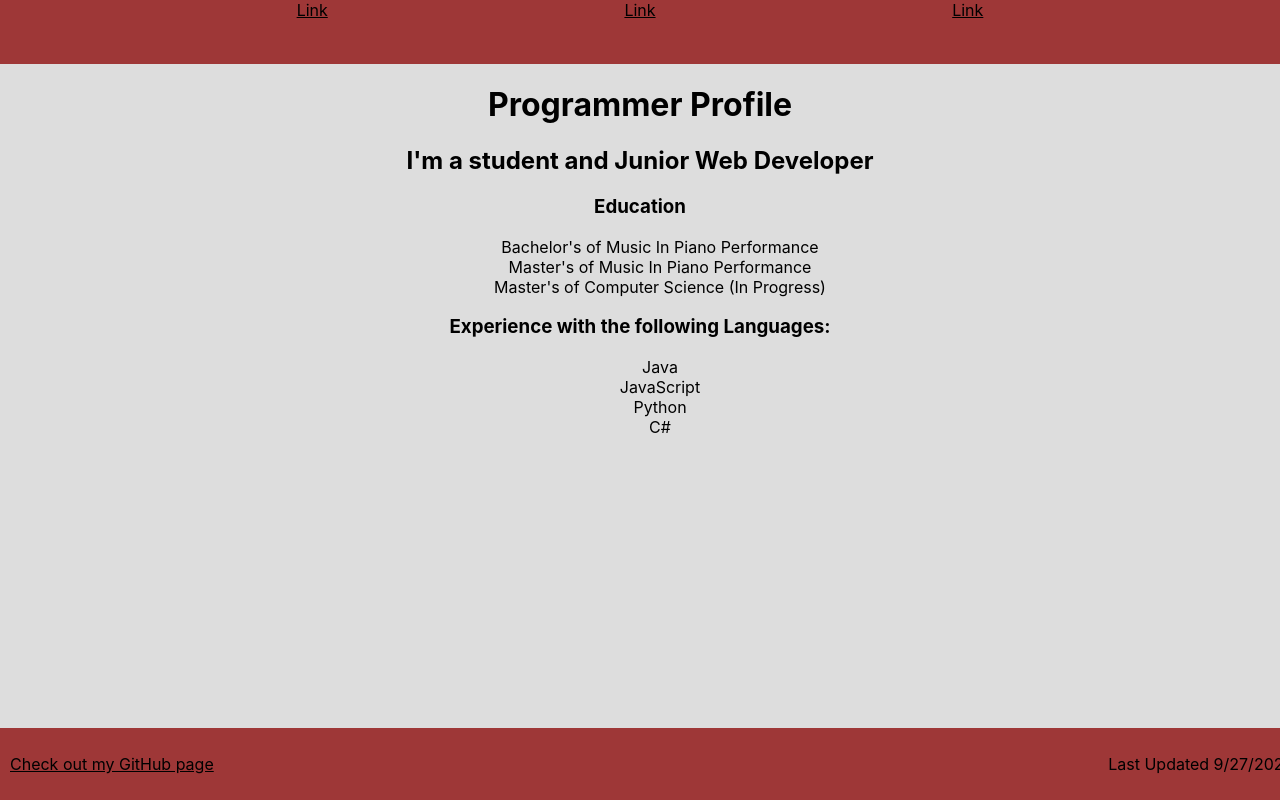
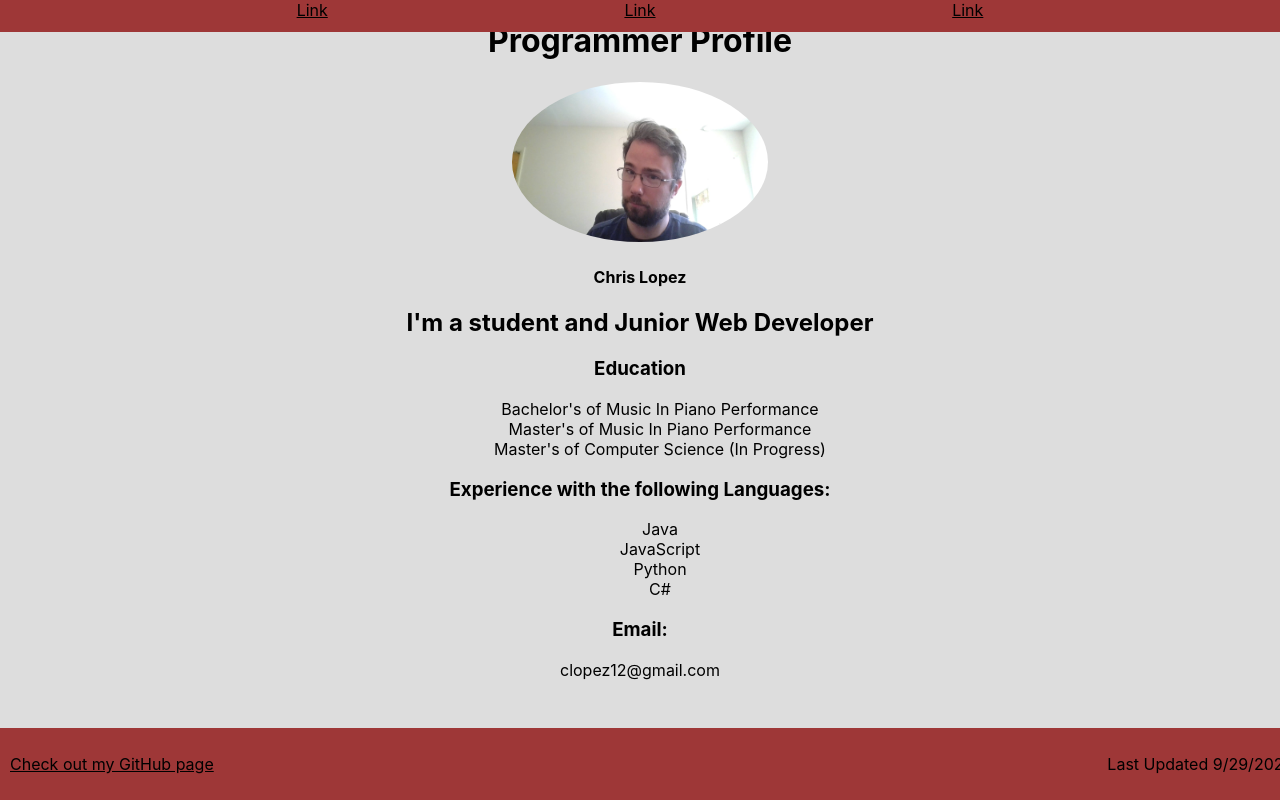
Before and after one commit to COSC631-2021Fall/profile-app-CLopez08, a React (Create React App) app in the folder profile-app/: page / in a window 1280 px wide. Built offline with nearby package versions, Linux system fonts and the light colour scheme.

Commit message:
Add picture and fix info display

```diff
--- a/profile-app/src/App.css
+++ b/profile-app/src/App.css
@@ -4,8 +4,13 @@
   position: absolute;
   left: 0;
   width: 100%;
-  overflow: hidden;
+  overflow:scroll;
   text-align: center;
+}
+
+.info{
+  height: 100%;
+  width: 100%;
 }
 
 a{
@@ -27,11 +32,21 @@ li {
   list-style-type: none;
 }
 
+img {
+  height: 20%;
+  Width: 20%;
+  border-radius: 70%;
+
+}
+
 .Nav {
   background-color: #9e3737;
-  height: 8%;
+  height: 4%;
   display: flex;
   justify-content: space-evenly;
+  position: fixed; /* Set the navbar to fixed position */
+  top: 0; /* Position the navbar at the top of the page */
+  width: 100%;
 }
 
 .Nav a:hover {
--- a/profile-app/src/App.js
+++ b/profile-app/src/App.js
@@ -1,16 +1,23 @@
 import './App.css';
 import Footer from './Components/Footer';
-import { Languages, Education } from './Components/About';
+import { Languages, Education, Contact } from './Components/About';
 import Nav from './Components/Nav';
+import image from './Me.jpg';
 
 function App() {
   return (
     <div className="App">
+
       <Nav />
-      <h1>Programmer Profile</h1>
-      <h2>I'm a student and Junior Web Developer</h2>
-      <Education />
-      <Languages />
+      <div className="info">
+        <h1>Programmer Profile</h1>
+        <img src={ image } alt="Chris"></img>
+        <h4>Chris Lopez</h4>
+        <h2>I'm a student and Junior Web Developer</h2>
+        <Education />
+        <Languages />
+        <Contact/>
+      </div>
       <Footer />
     </div>
 
--- a/profile-app/src/Components/About.js
+++ b/profile-app/src/Components/About.js
@@ -27,6 +27,15 @@ function Languages() {
     );
   }
 
+  function Contact() {
+    return (
+      <div className="Contact">
+        <h3>Email: </h3>
+        <p>clopez12@gmail.com</p>
+      </div>
+    );
+  }
 
-export {Education, Languages};
+
+export {Education, Languages, Contact};
 export default Education;
--- a/profile-app/src/Components/Footer.js
+++ b/profile-app/src/Components/Footer.js
@@ -4,7 +4,7 @@ function Footer() {
   return (
     <div className="Footer">
       <a href="https://github.com/CLopez08">Check out my GitHub page</a>
-      <p>Last Updated 9/27/2021</p>
+      <p>Last Updated 9/29/2021</p>
     </div>
   );
 }
```
Also changed, not shown: profile-app/src/Me.jpg (added).
